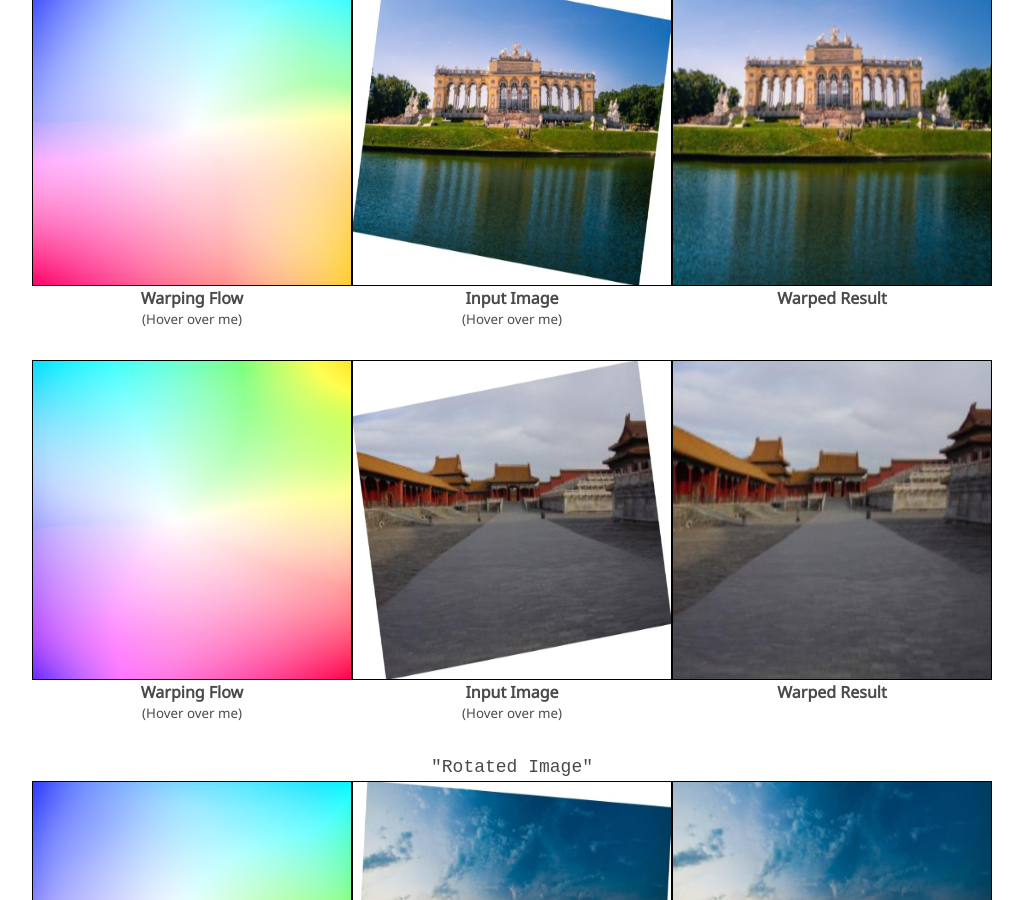
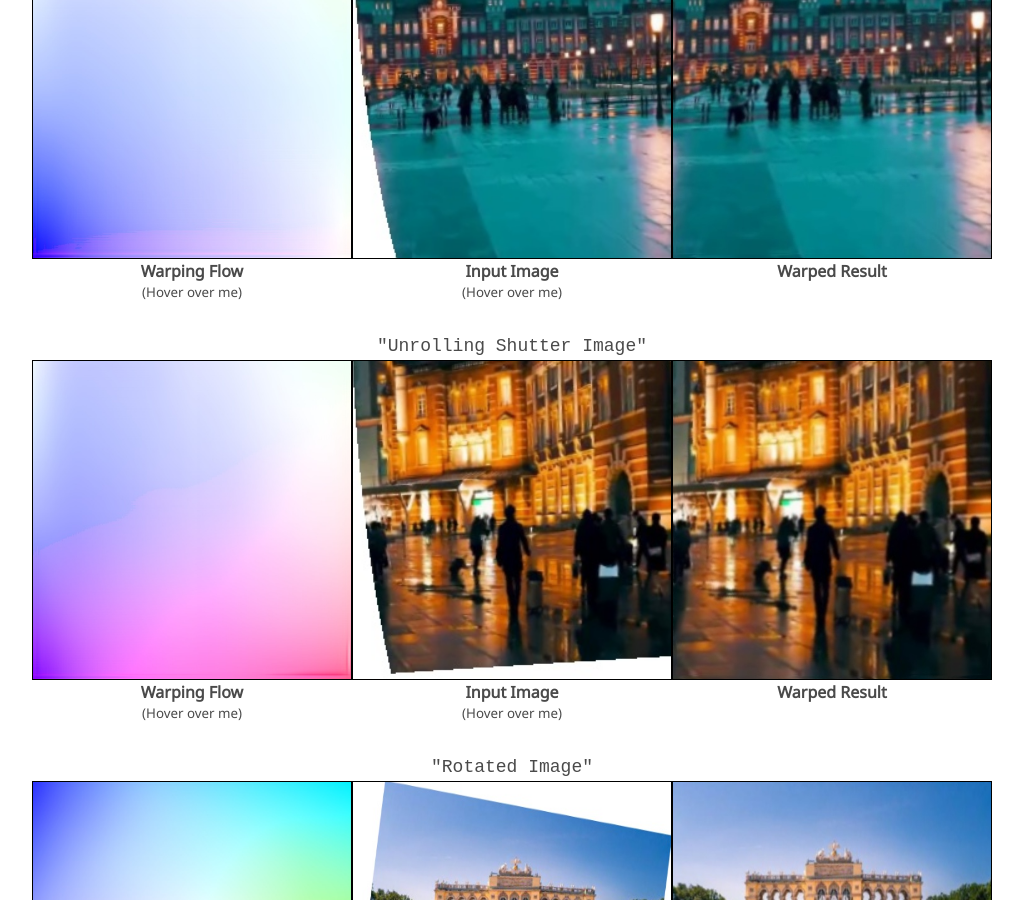
Before and after one commit to KangLiao929/KangLiao929.github.io, a Jekyll site: the page projects/mowa/index.html, which Jekyll copies as it is, in a window 1280 px wide and 900 px high, scrolled down 3472 px. Shown: the whole window, without its empty margins (128-1151 px from the left). Built offline with Jekyll 4.4.1, drawn with Linux system fonts in a browser that asks for light colours; nearby versions of some CDN libraries; some web fonts are replaced; library files that are not in the unit come from our copies; a style sheet for code colours, icons or effects is not loaded.

Commit message:
Update index.html

```diff
--- a/projects/mowa/index.html
+++ b/projects/mowa/index.html
@@ -410,6 +410,94 @@
         </div>
       </div>
 
+
+      <!-- rs2 -->
+      <div class="has-text-centered" id="rs2">
+        <p class="prompt"></p>
+      </div>
+      <div class="flex">
+        <div class="flexWrapper">
+          <div class="outsideWrapper">
+            <div class="insideWrapper">
+              <img src="static/examples/rs/flow2.jpg" class="canvasBGImage">
+              <canvas class="viz rs2 flow" width="512" height="512"
+                data-json-path="./static/examples/rs/flow2.json"></canvas>
+            </div>
+          </div>
+          <div class="has-text-centered">
+            <p><b>Warping Flow</b></p>
+            <p style="font-size: 10pt;" class="hoverMe">(Hover over me)</p>
+          </div>
+        </div>
+        <div class="flexWrapper">
+          <div class="outsideWrapper">
+            <div class="insideWrapper">
+              <img src="static/examples/rs/input2.jpg" class="canvasBGImage">
+              <canvas class="viz rs2 src" width="512" height="512"></canvas>
+            </div>
+          </div>
+          <div class="has-text-centered">
+            <p><b>Input Image</b></p>
+            <p style="font-size: 10pt;" class="hoverMe">(Hover over me)</p>
+          </div>
+        </div>
+        <div class="flexWrapper">
+          <div class="outsideWrapper">
+            <div class="insideWrapper">
+              <img src="static/examples/rs/output2.jpg" class="canvasBGImage">
+              <canvas class="viz rs2 gen" width="512" height="512"></canvas>
+            </div>
+          </div>
+          <div class="has-text-centered">
+            <p><b>Warped Result</b></p>
+          </div>
+        </div>
+      </div>
+
+
+      <!-- rs3 -->
+      <div class="has-text-centered" id="rs3">
+        <p class="prompt">"Unrolling Shutter Image"</p>
+      </div>
+      <div class="flex">
+        <div class="flexWrapper">
+          <div class="outsideWrapper">
+            <div class="insideWrapper">
+              <img src="static/examples/rs/flow3.jpg" class="canvasBGImage">
+              <canvas class="viz rs3 flow" width="512" height="512"
+                data-json-path="./static/examples/rs/flow3.json"></canvas>
+            </div>
+          </div>
+          <div class="has-text-centered">
+            <p><b>Warping Flow</b></p>
+            <p style="font-size: 10pt;" class="hoverMe">(Hover over me)</p>
+          </div>
+        </div>
+        <div class="flexWrapper">
+          <div class="outsideWrapper">
+            <div class="insideWrapper">
+              <img src="static/examples/rs/input3.jpg" class="canvasBGImage">
+              <canvas class="viz rs3 src" width="512" height="512"></canvas>
+            </div>
+          </div>
+          <div class="has-text-centered">
+            <p><b>Input Image</b></p>
+            <p style="font-size: 10pt;" class="hoverMe">(Hover over me)</p>
+          </div>
+        </div>
+        <div class="flexWrapper">
+          <div class="outsideWrapper">
+            <div class="insideWrapper">
+              <img src="static/examples/rs/output3.jpg" class="canvasBGImage">
+              <canvas class="viz rs3 gen" width="512" height="512"></canvas>
+            </div>
+          </div>
+          <div class="has-text-centered">
+            <p><b>Warped Result</b></p>
+          </div>
+        </div>
+      </div>
+
       <!-- rotation1 -->
       <div class="has-text-centered" id="rotation1">
         <p class="prompt">"Rotated Image"</p>
```
